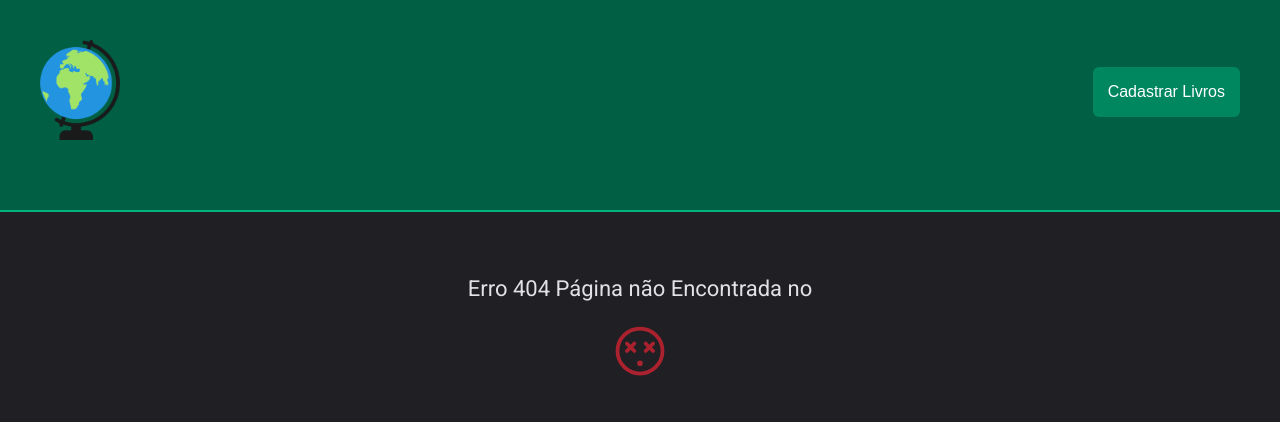
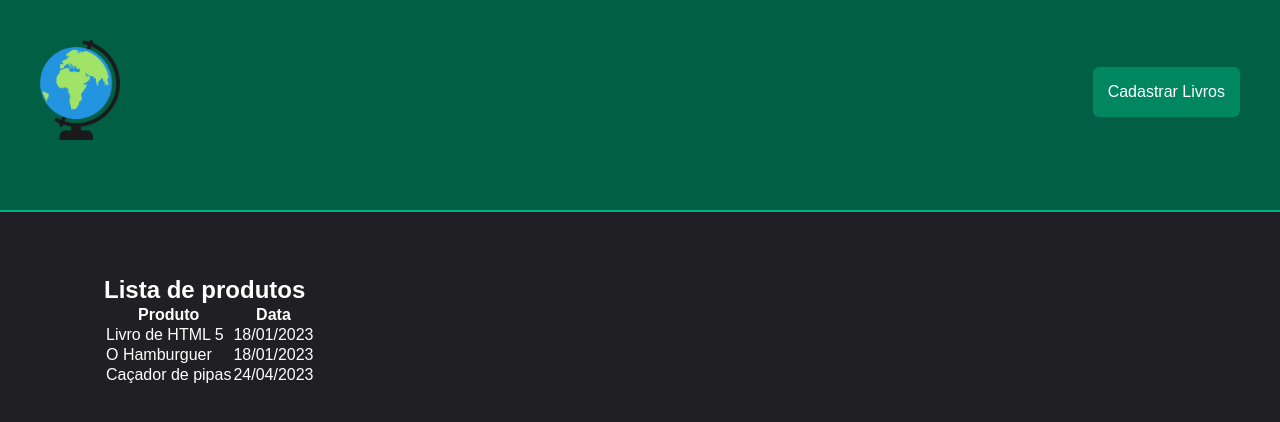
Before and after one commit to giovannirp/bookstore, a React (Vite) app in the folder boockStore/: page /list-products in a window 1280 px wide. Before the commit this address had no page. Shown: the top 422 px of the page. Built offline with nearby package versions, Linux system fonts and the light colour scheme; data requests are answered from the project's data file.

Commit message:
feat: adicionando lista de produtos

```diff
--- a/boockStore/src/Router.tsx
+++ b/boockStore/src/Router.tsx
@@ -2,6 +2,7 @@ import { Route } from 'react-router'
 import { Routes } from 'react-router-dom'
 import { DefaultLayout } from './layouts/DefaultLayout'
 import { About } from './pages/About'
+import { ListProducts } from './pages/ListProducts'
 import { Main } from './pages/Main/Main'
 import { NotFound } from './pages/NotFound'
 import { RegistrationBooks } from './pages/RegistrationBooks'
@@ -13,6 +14,7 @@ export function Router() {
         <Route path="/" element={<Main />} />
         <Route path="/registration" element={<RegistrationBooks />} />
         <Route path="/about" element={<About />} />
+        <Route path="/list-products" element={<ListProducts />} />
         <Route path="*" element={<NotFound />} />
       </Route>
     </Routes>
--- a/boockStore/src/components/Header/index.tsx
+++ b/boockStore/src/components/Header/index.tsx
@@ -11,7 +11,6 @@ import { BooksContext } from '../../contexts/BooksContext'
 export function Header() {
   const { books } = useContext(BooksContext)
 
-  console.log('estou no header', books)
   return (
     <ContainerHeader>
       <ContentHeader>
--- /dev/null
+++ b/boockStore/src/pages/ListProducts/index.tsx
@@ -0,0 +1,31 @@
+import { useContext } from 'react'
+import { BooksContext } from '../../contexts/BooksContext'
+import { dateFormater } from '../../ultis/formatter'
+
+import { ContainerListProducts } from './styles'
+
+export function ListProducts() {
+  const { books } = useContext(BooksContext)
+
+  return (
+    <ContainerListProducts>
+      <h2>Lista de produtos</h2>
+      <table>
+        <tbody>
+          <tr>
+            <th>Produto</th>
+            <th>Data</th>
+          </tr>
+          {books.map((item) => {
+            return (
+              <tr key={item.id}>
+                <td>{item.description}</td>
+                <td>{dateFormater.format(new Date(item.createdAt))}</td>
+              </tr>
+            )
+          })}
+        </tbody>
+      </table>
+    </ContainerListProducts>
+  )
+}
--- /dev/null
+++ b/boockStore/src/pages/ListProducts/styles.ts
@@ -0,0 +1,8 @@
+import styled from 'styled-components'
+
+export const ContainerListProducts = styled.section`
+  width: 100%;
+  max-width: 1120px;
+  margin: 4rem auto 0;
+  padding: 0 1.5rem;
+`
```
